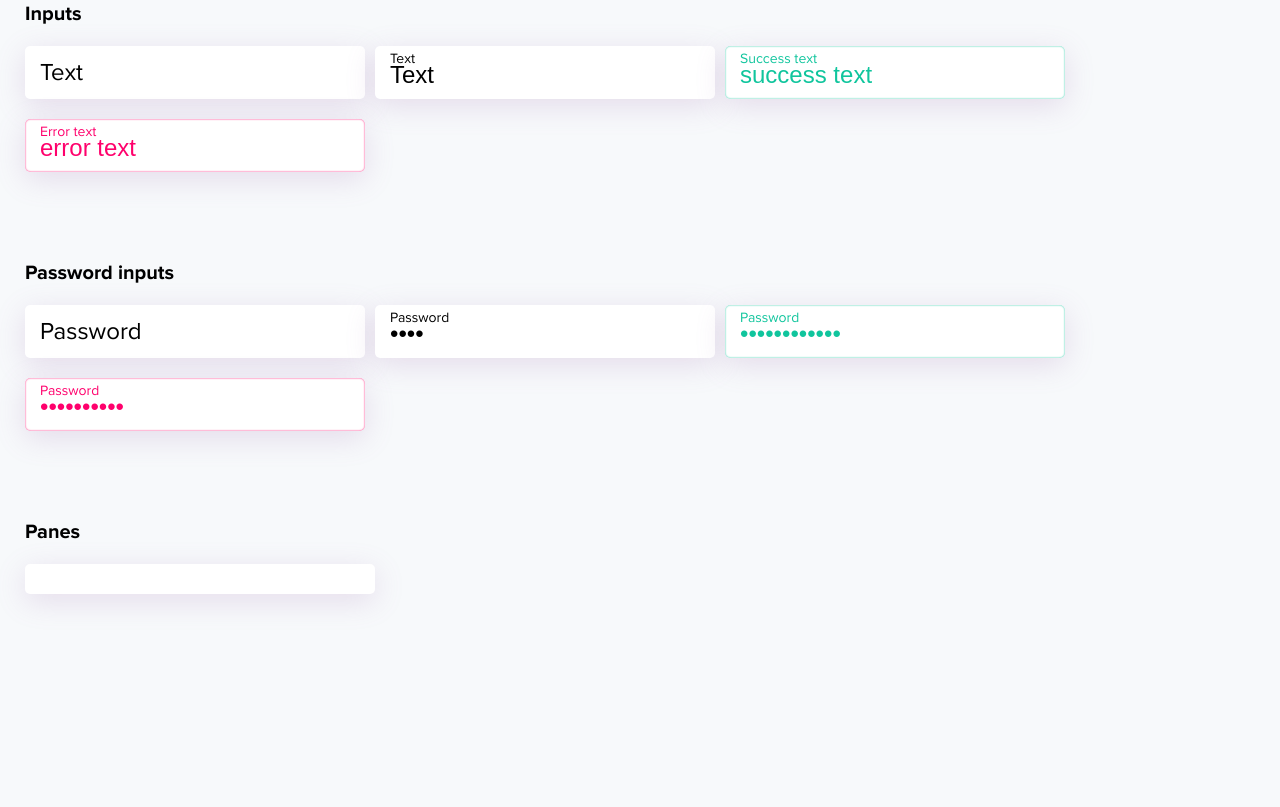
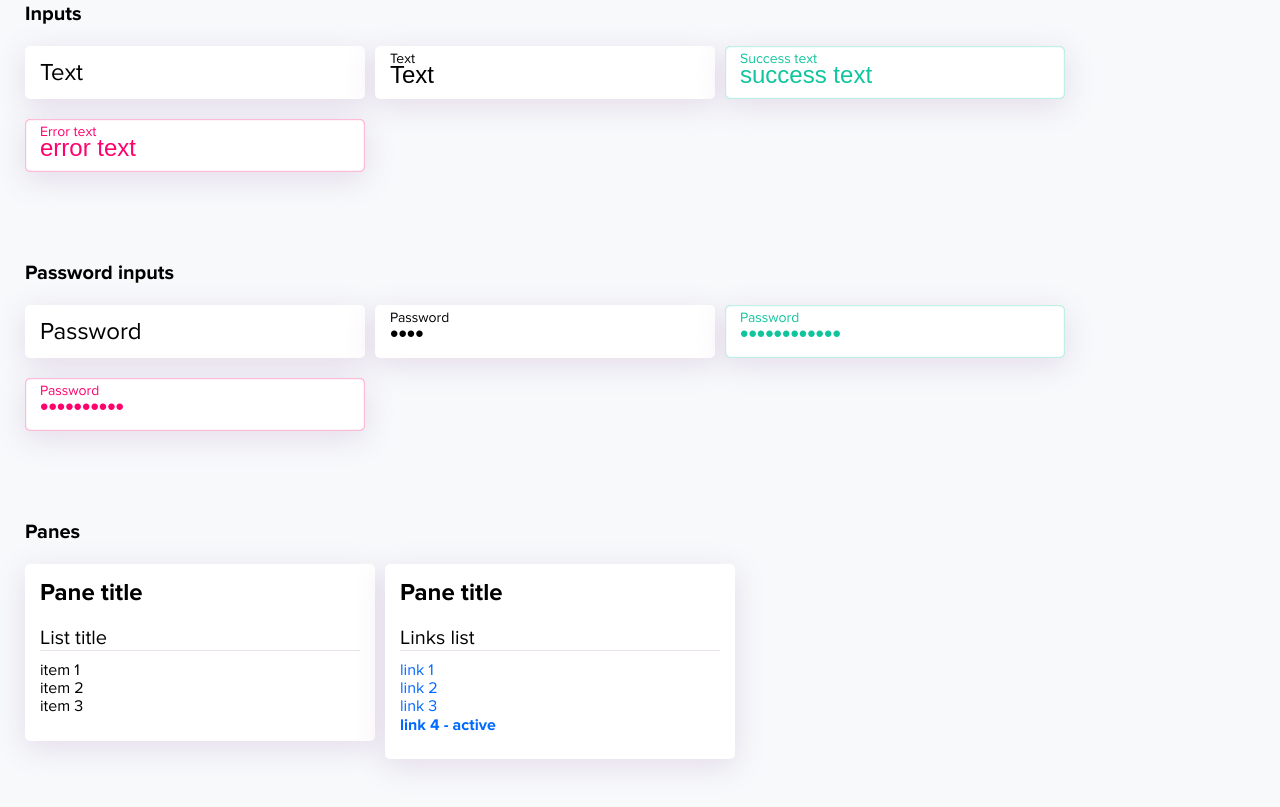
Before and after one commit to Fedorrychkov/Gradial, a website: page src/index.html in a window 1280 px wide. Shown: the part 519-1326 px from the top of the page. Before the commit the page ends 1203 px from the top, so only its background shows below. Drawn offline with nearby package versions, Linux system fonts and the light colour scheme; files that its build step writes are made by us from their sources.

Commit message:
Add lists, panes

```diff
--- a/src/assets/styles/scss/main.scss
+++ b/src/assets/styles/scss/main.scss
@@ -11,6 +11,8 @@
 @import './ui/gradial-pane';
 @import './ui/gradial-col';
 @import './ui/gradial-width';
+@import './ui/gradial-fontsize';
+@import './ui/gradial-list';
 
 .content {
     padding: $offset-xl 0;
--- /dev/null
+++ b/src/assets/styles/scss/ui/_gradial-fontsize.scss
@@ -0,0 +1,22 @@
+@import '../common/_variables.scss';
+
+.gradial-fontsize {
+    &-mc {
+        font-size: $font-size-mc;
+    }
+    &-sm {
+        font-size: $font-size-sm;
+    }
+    &-md {
+        font-size: $font-size-md;
+    }
+    &-lg {
+        font-size: $font-size-lg;
+    }
+    &-xl {
+        font-size: $font-size-xl;
+    }
+    &-bold {
+        font-weight: bold;
+    }
+}
--- /dev/null
+++ b/src/assets/styles/scss/ui/_gradial-list.scss
@@ -0,0 +1,29 @@
+@import '../common/_variables.scss';
+
+.gradial-list {
+    display: block;
+    padding: $offset-sm 0;
+    &-head {
+        border-bottom: 1px solid rgba(157, 104, 172, 0.2);
+        margin: $offset-sm 0;
+    }
+    &-item {
+        display: block;
+    }
+    &-link {
+        // display: inline-block;
+        display: block;
+        text-decoration: none;
+        color: $focus-color;
+        transition: all $animation-fast;
+        transform: translate(0, 0), scale(0);
+        transform-origin: 0;
+        &:hover {
+            color: $important-color;
+            transform: translate(-3px, 0);
+        }
+        &--mark {
+            font-weight: bold;
+        }
+    }
+}
--- /dev/null
+++ b/src/partials/components/pane/_pane-with-link-list.html
@@ -0,0 +1,17 @@
+<article class="gradial-pane gradial-width-sm">
+        <div class="gradial-pane-head">
+            <h3 class="gradial-pane-title gradial-fontsize-md gradial-fontsize-bold">Pane title</h3>
+        </div>
+        <div class="gradial-pane-content">
+            <ul class="gradial-list">
+                <div class="gradial-list-head">
+                    <div class="gradial-list-title gradial-fontsize-sm">Links list</div>
+                </div>
+                <li class="gradial-list-item"><a href="#" class="gradial-list-link">link 1</a></li>
+                <li class="gradial-list-item"><a href="#" class="gradial-list-link">link 2</a></li>
+                <li class="gradial-list-item"><a href="#" class="gradial-list-link">link 3</a></li>
+                <li class="gradial-list-item"><a href="#" class="gradial-list-link gradial-list-link--mark">link 4 - active</a></li>
+            </ul>
+        </div>
+        <div class="gradial-pane-footer"></div>
+    </article>
--- a/src/partials/components/pane/_pane.html
+++ b/src/partials/components/pane/_pane.html
@@ -1,5 +1,16 @@
 <article class="gradial-pane gradial-width-sm">
-    <div class="gradial-pane-head"></div>
-    <div class="gradial-pane-content"></div>
+    <div class="gradial-pane-head">
+        <h3 class="gradial-pane-title gradial-fontsize-md gradial-fontsize-bold">Pane title</h3>
+    </div>
+    <div class="gradial-pane-content">
+        <ul class="gradial-list">
+            <div class="gradial-list-head">
+                <div class="gradial-list-title gradial-fontsize-sm">List title</div>
+            </div>
+            <li class="gradial-list-item">item 1</li>
+            <li class="gradial-list-item">item 2</li>
+            <li class="gradial-list-item">item 3</li>
+        </ul>
+    </div>
     <div class="gradial-pane-footer"></div>
 </article>
```
Also changed, not shown: src/index.html (+1 -0 lines), build/assets/css/main.css, build/index.html, build/partials/components/pane/_pane-with-link-list.html (added), build/partials/components/pane/_pane.html.
